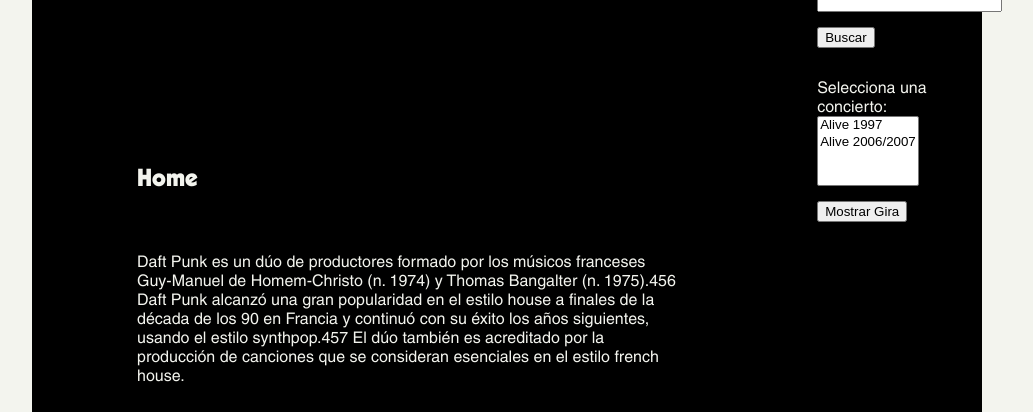
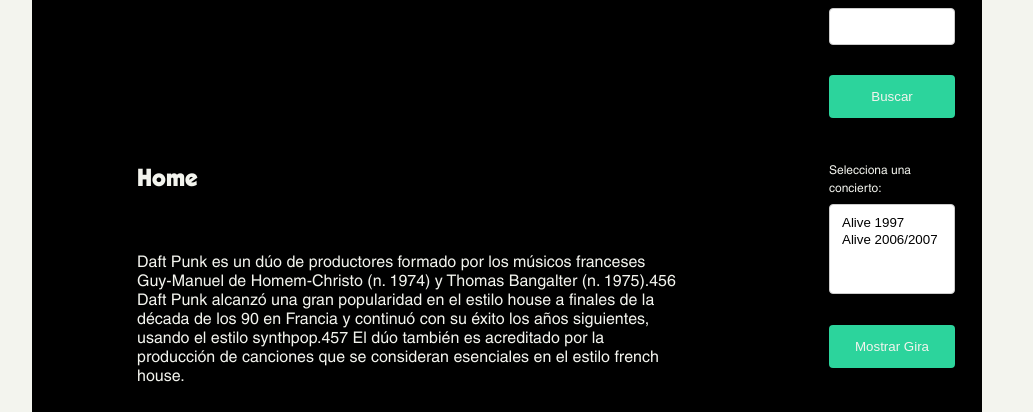
Before and after one commit to Thejokeri/TW-2017-2018, a PHP site: page /proyecto/index.php in a window 1280 px wide. Shown: the part 461-873 px from the top of the page, without its empty margins (133-1166 px from the left). Run offline with PHP 8.4, Linux system fonts and the light colour scheme.

Commit message:
Proyecto

```diff
--- a/proyecto/style.css
+++ b/proyecto/style.css
@@ -39,12 +39,13 @@ h1 {
     padding-top: 0;
 }
 
-p, li, a, label {
+p, li, a, label, th, td {
     font-family: myfont;
+
 }
 
 label {
-    font-size: 16px;
+    font-size: 12px;
 }
 
 span {
@@ -52,13 +53,59 @@ span {
     padding: 5%;
 }
 
+table {
+    border-collapse: collapse;
+    width: 100%;
+}
+
+th, td {
+    padding: 8px;
+    text-align: left;
+    border-bottom: 1px solid #F3F4EE;
+}
+
+tr:hover {
+    background-color:#4b4949;
+}
+
+
+input[type=text], select {
+    width: 100%;
+    padding: 10px;
+    margin: 8px 0;
+    display: inline-block;
+    border: 1px solid #ccc;
+    border-radius: 4px;
+    box-sizing: border-box;
+}
+
+input[type=submit] {
+    width: 100%;
+    background-color: rgb(44, 212, 156);
+    color: #F3F4EE;
+    padding: 14px 20px;
+    margin: 8px 0;
+    border: none;
+    border-radius: 4px;
+    cursor: pointer;
+}
+
+aside > * {
+    width: 100%;
+    padding: 10px;
+}
+
+input[type=submit]:hover {
+    background-color: #96c998;
+}
+
 .grid {
     display: grid;
     grid-template-columns: 1fr 1fr;
     grid-template-rows: 5% 10% 100% 5%;
     grid-template-areas:
+    "header header"
     "nav nav"
-    "header header"
     "aside aside"
     "main main"
     "footer footer";
@@ -90,8 +137,8 @@ span {
         grid-template-columns: 1fr 750px 200px 1fr;
         grid-template-rows: 5% 10% 100% 100%;
         grid-template-areas:
+        ". header header ."
         ". nav nav ."
-        ". header header ."
         ". main aside ."
         ". footer footer .";
     }
@@ -172,8 +219,7 @@ img#main {
 
 aside {
     display: inline-block;
-    align-content: right;
-    padding: 10%;
+    padding: 15%;
 }
 
 footer {
```
Also changed, not shown: proyecto/comun.php (+27 -1 lines), 1 other file.
